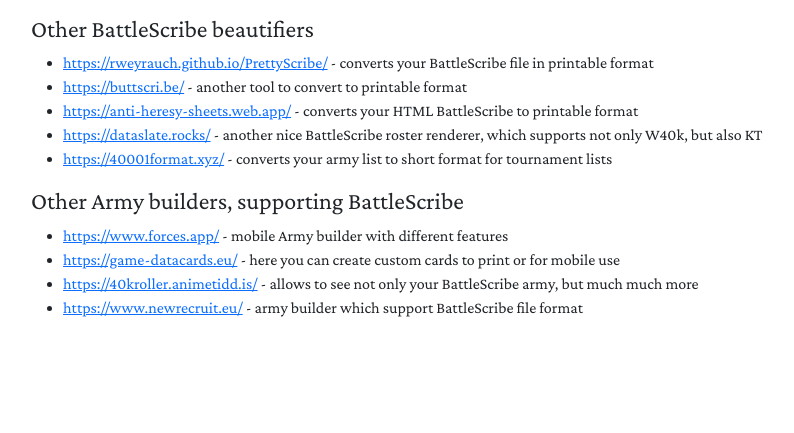
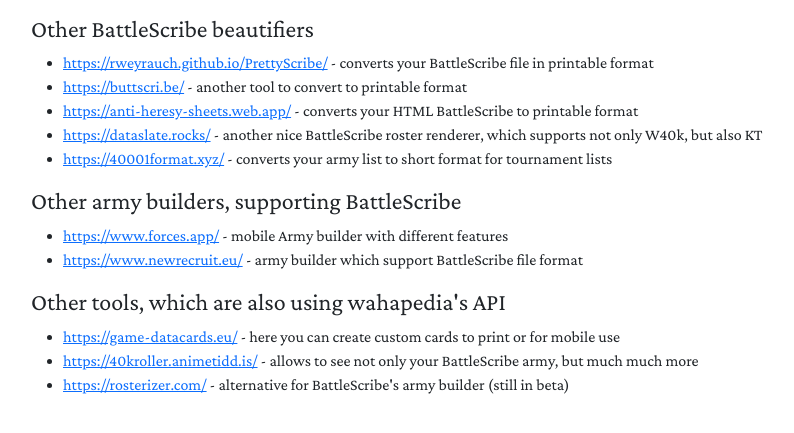
Before and after one commit to ScooloV/StrataScribe, a Flask app: page /about in a window 1280 px wide. Shown: the part 219-652 px from the top of the page, without its empty margins (51-845 px from the left). Run offline with Flask 2, Linux system fonts and the light colour scheme; parts of the project's set-up code (start-up, migrations or seed data) failed here and were passed over.

Commit message:
Addition to about page

```diff
--- a/templates/about.html
+++ b/templates/about.html
@@ -35,7 +35,6 @@
         <li><a href="https://github.com/ScooloV/StrataScribe">https://github.com/ScooloV/StrataScribe</a>
     </ul>
 
-
     <h4>Other BattleScribe beautifiers</h4>
     <ul>
         <li><a href="https://rweyrauch.github.io/PrettyScribe/">https://rweyrauch.github.io/PrettyScribe/</a> - converts your BattleScribe file in printable format</li>
@@ -44,14 +43,19 @@
         <li><a href="https://dataslate.rocks/">https://dataslate.rocks/</a> - another nice BattleScribe roster renderer, which supports not only W40k, but also KT</li>
         <li><a href="https://40001format.xyz/">https://40001format.xyz/</a> - converts your army list to short format for tournament lists</li>
     </ul>
-    <h4>Other Army builders, supporting BattleScribe</h4>
+
+    <h4>Other army builders, supporting BattleScribe</h4>
     <ul>
         <li><a href="https://www.forces.app/">https://www.forces.app/</a> - mobile Army builder with different features</li>
-        <li><a href="https://game-datacards.eu/">https://game-datacards.eu/</a> - here you can create custom cards to print or for mobile use</li>
-        <li><a href="https://40kroller.animetidd.is/">https://40kroller.animetidd.is/</a> - allows to see not only your BattleScribe army, but much much more</li>
         <li><a href="https://www.newrecruit.eu/">https://www.newrecruit.eu/</a> - army builder which support BattleScribe file format</li>
     </ul>
 
+    <h4>Other tools, which are also using wahapedia's API</h4>
+    <ul>
+        <li><a href="https://game-datacards.eu/">https://game-datacards.eu/</a> - here you can create custom cards to print or for mobile use</li>
+        <li><a href="https://40kroller.animetidd.is/">https://40kroller.animetidd.is/</a> - allows to see not only your BattleScribe army, but much much more</li>
+        <li><a href="https://rosterizer.com/">https://rosterizer.com/</a> - alternative for BattleScribe's army builder (still in beta)</li>
+    </ul>
 
 </div>
 </body>
```
